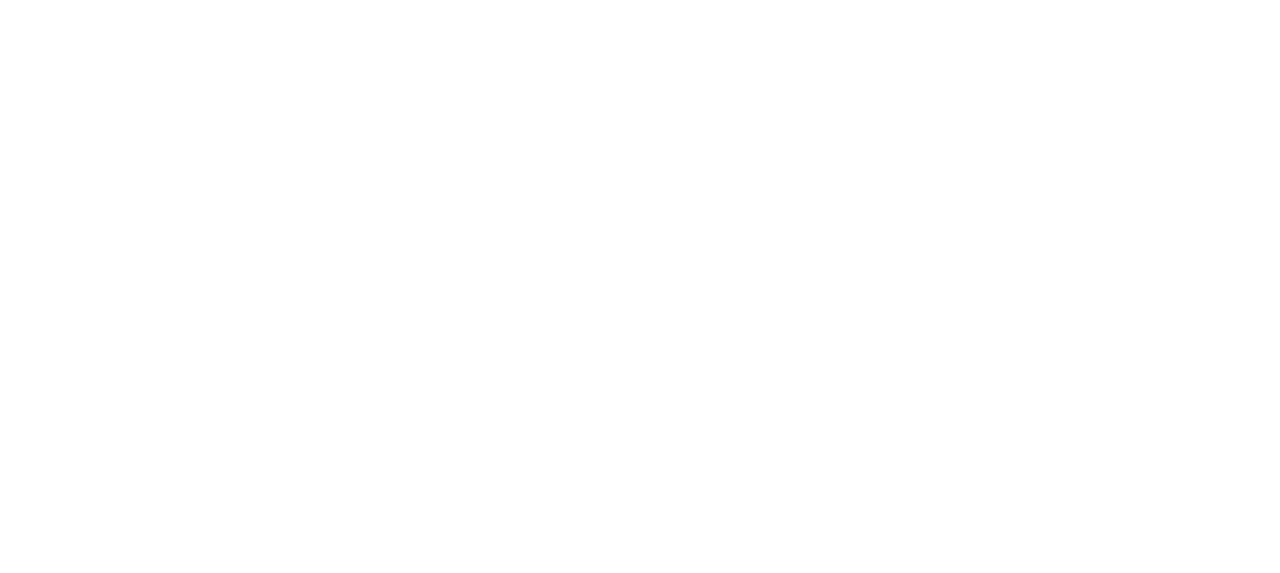
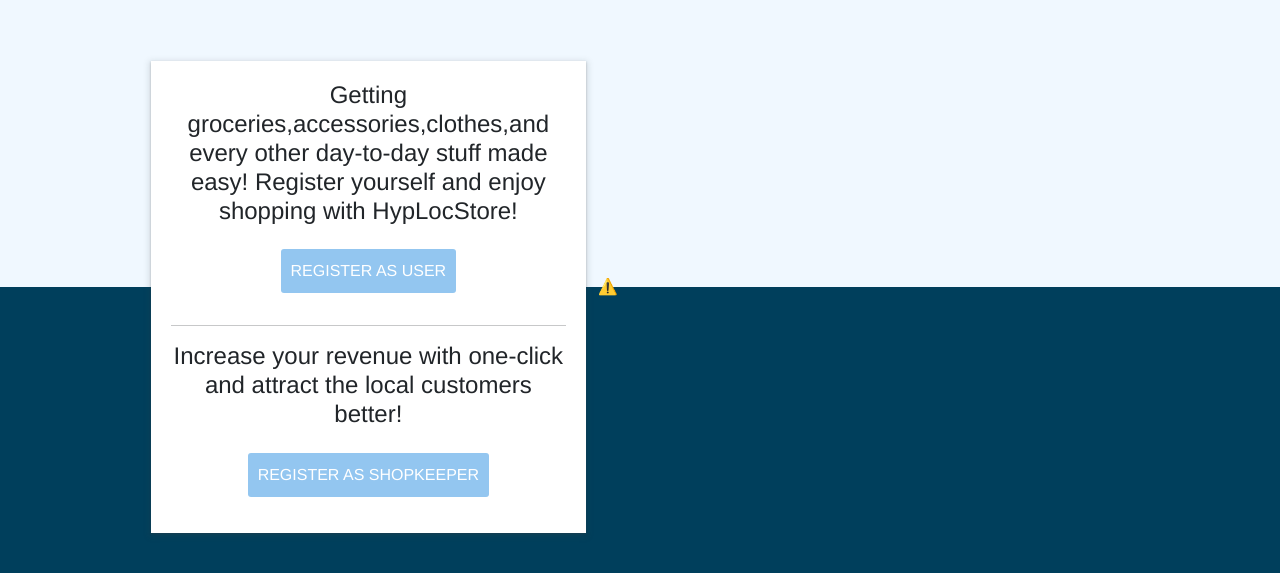
Before and after one commit to GajjarVaidehi/hyperlocal-hyperlocalecomweb, a React (Create React App) app: page /first in a window 1280 px wide. Before the commit this address had no page. Shown: the part 113-686 px from the top of the page. Built offline with nearby package versions, Linux system fonts and the light colour scheme; no server answers.

Commit message:
Varshita

```diff
--- a/public/index.html
+++ b/public/index.html
@@ -18,6 +18,7 @@
   <script src="https://cdn.jsdelivr.net/npm/bootstrap@5.0.2/dist/js/bootstrap.bundle.min.js"
     integrity="sha384-MrcW6ZMFYlzcLA8Nl+NtUVF0sA7MsXsP1UyJoMp4YLEuNSfAP+JcXn/tWtIaxVXM"
     crossorigin="anonymous"></script>
+  <script src="https://unpkg.com/@lottiefiles/lottie-player@latest/dist/lottie-player.js"></script>
   <script src="https://unpkg.com/@lottiefiles/lottie-player@latest/dist/lottie-player.js"></script>
   <!--
       Notice the use of %PUBLIC_URL% in the tags above.
--- a/src/App.js
+++ b/src/App.js
@@ -19,6 +19,7 @@
 import OrdersPage from "./pages/OrdersPage";
 import AdminPage from "./pages/AdminPage";
 import ShopkeeperPage from "./pages/ShopkeeperPage";
+import FirstPage from "./pages/FirstPage";
 
 function App() {
   return (
@@ -101,7 +102,11 @@
               </ProtectedShopkeeperRoutes>
             }
           />
-
+          <Route
+            path="/first"
+            exact
+            element={<FirstPage />}
+          />
           <Route path="/login" exact element={<LoginPage />} />
           <Route path="/register" exact element={<RegisterPage />} />
           <Route
--- /dev/null
+++ b/src/pages/FirstPage.js
@@ -0,0 +1,51 @@
+import React, { useState } from "react";
+import { Link } from "react-router-dom";
+
+function FirstPage() {
+
+    return (
+        <div className="login-parent">
+
+            <div className="row justify-content-center">
+                <div className="col-md-4 z1">
+                    <div className="register-choice">
+                        <h4>Getting groceries,accessories,clothes,and every other day-to-day stuff made easy! Register yourself and enjoy shopping with HypLocStore!</h4>
+
+
+                        <Link to="/register">
+                            <button className="my-3">
+                                REGISTER AS USER
+                            </button>
+                        </Link>
+                        <hr />
+
+                        <h4>Increase your revenue with one-click and attract the local customers better!</h4>
+
+
+                        <Link to="/shopkeeper/register">
+                            <button className="my-3">
+                                REGISTER AS SHOPKEEPER
+                            </button>
+                        </Link>
+
+                    </div>
+                </div>
+
+
+                <div className="col-md-5 z1">
+                    <lottie-player src="https://assets3.lottiefiles.com/packages/lf20_uwqxebhb.json"
+                        background="transparent"
+                        speed="1"
+                        loop
+                        autoplay>
+
+                    </lottie-player>
+                </div>
+            </div>
+
+            <div className="login-bottom"></div>
+        </div>
+    );
+}
+
+export default FirstPage;
--- a/src/stylesheets/authentication.css
+++ b/src/stylesheets/authentication.css
@@ -71,3 +71,7 @@
      background-color: #003F5C;
      z-index: 0 !important;
 }
+
+.register-choice{
+    font-family: 'Franklin Gothic Medium', 'Arial Narrow', Arial, sans-serif;
+}
--- a/src/stylesheets/layout.css
+++ b/src/stylesheets/layout.css
@@ -33,19 +33,34 @@
   left: 0;
   right: 0;
 }
-
+/*
 button {
   background-color: #023247;
   box-sizing: none;
   border: 1 px solid rgb(233, 221, 221);
   color: white;
   padding: 5px;
+} */
+/*
+button:hover {
+  background-color: rgb(175, 110, 98);
+} */
+
+
+button{
+  background-color: rgb(147, 198, 240);
+  box-sizing: none;
+  color: white;
+  border: none;
+  border-radius: 3px;
+  padding: 10px;
+
+
 }
 
-button:hover {
-  background-color: rgb(175, 110, 98);
+button:hover{
+  background-color: rgb(17, 22, 94);
 }
-
 .loader {
   position: absolute;
   top: 50%;
@@ -90,3 +105,12 @@
   box-sizing: border-box;
   box-shadow: #aaa;
 }
+
+
+.col-md-4{
+  margin-top: 20px;
+  background-color: white;
+  padding: 20px;
+  box-shadow: rgba(60, 64, 67, 0.3) 0px 1px 2px 0px, rgba(60, 64, 67, 0.15) 0px 2px 6px 2px;
+  z-index: 0 !important;
+}
```
